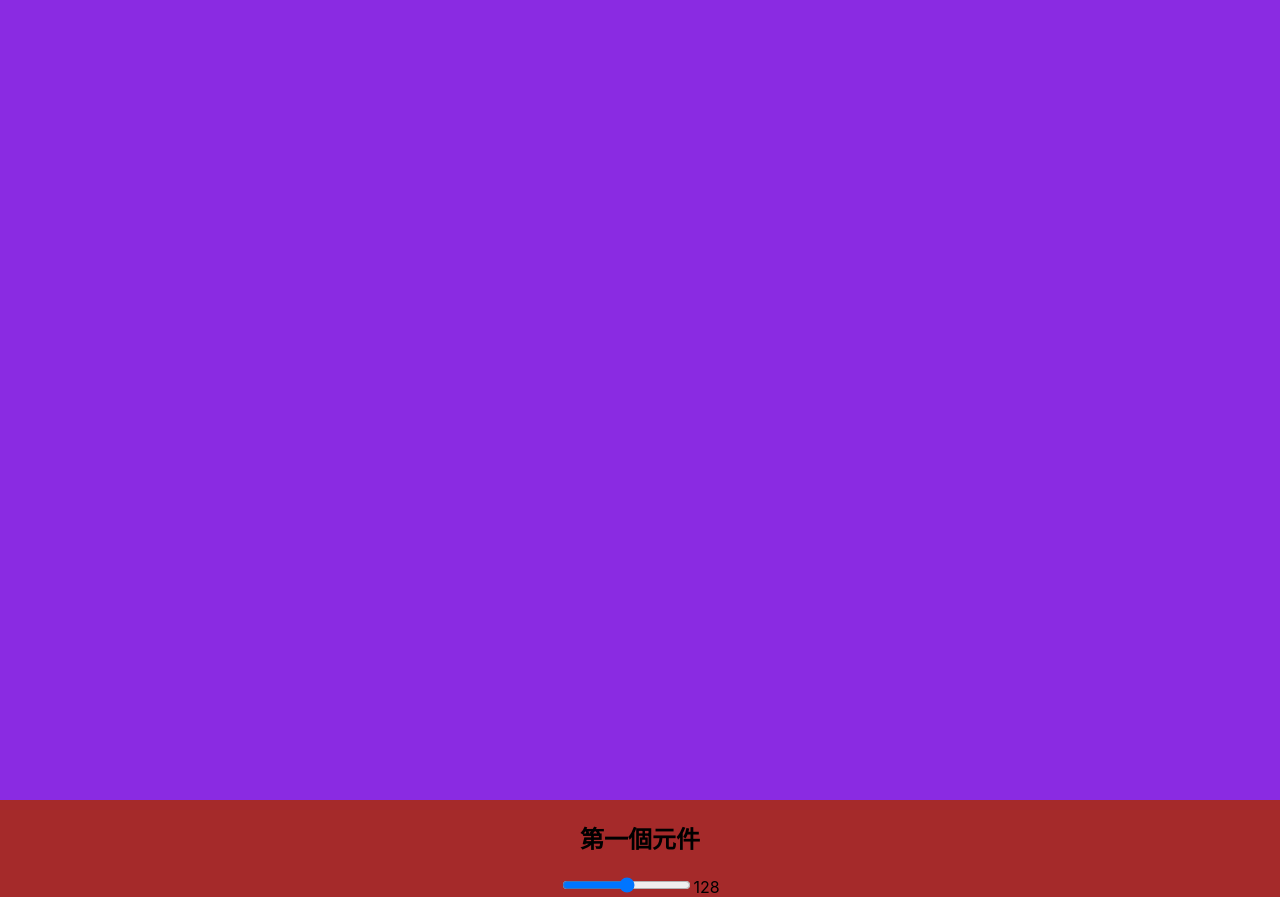
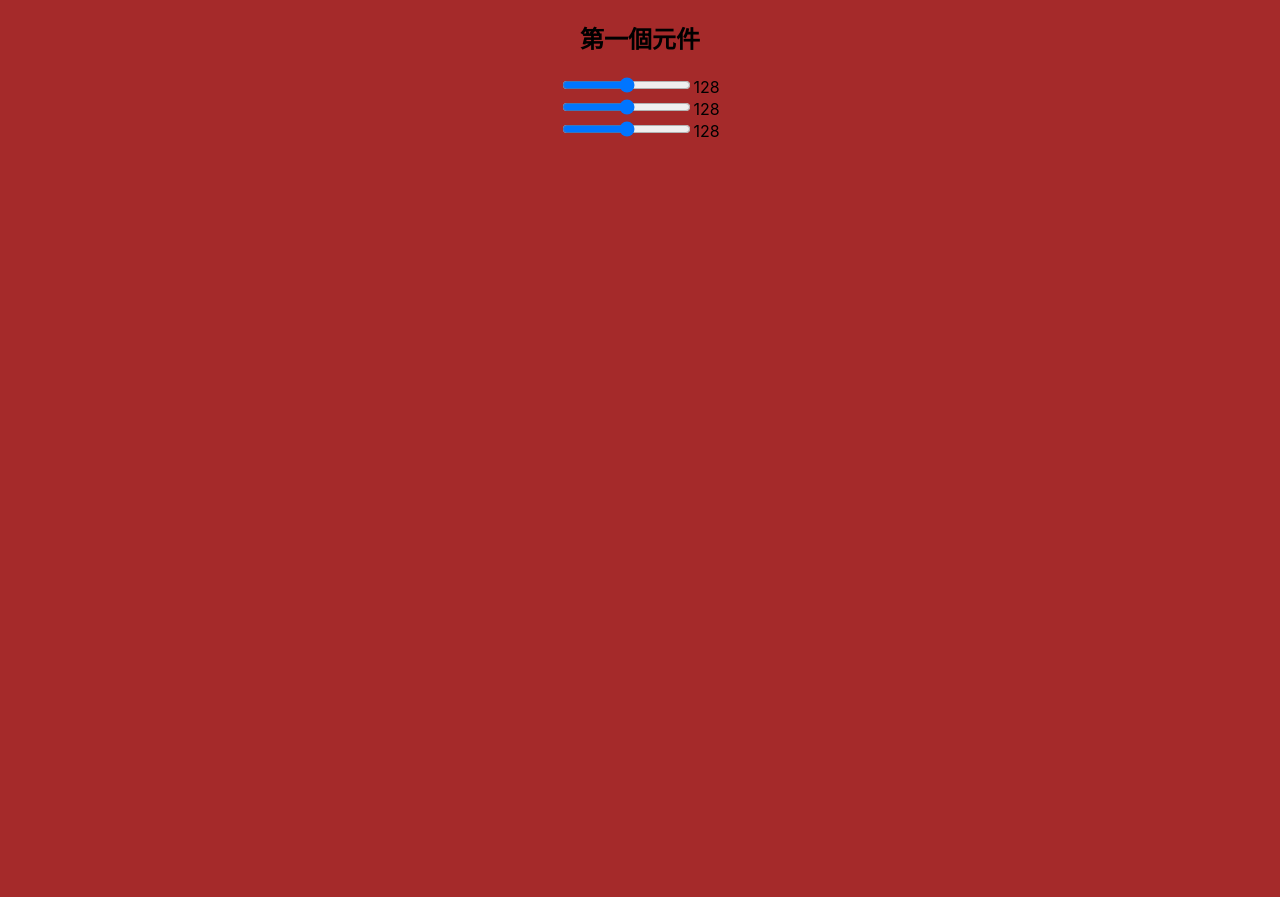
Before and after one commit to chendh/my-react-app, a React (Create React App) app: page / in a window 1280 px wide. After the commit the page ends 800 px from the top, so only its background shows below. Built offline with nearby package versions, Linux system fonts and the light colour scheme.

Commit message:
修改MySlider

```diff
--- a/src/App.css
+++ b/src/App.css
@@ -15,7 +15,7 @@
 
 .App-header {
   background-color:blueviolet;
-  min-height: 100vh;
+  min-height: 50vh;
   display: flex;
   flex-direction: column;
   align-items: center;
--- a/src/App.js
+++ b/src/App.js
@@ -5,8 +5,12 @@ import MySlider from "./MySlider";
 function App() {
   return (
     <div className="App">
-      <header className="App-header">
-        {/* <img src={logo} className="App-logo" alt="logo" />
+      <h2>第一個元件</h2>
+      <MySlider />
+      <MySlider />
+      <MySlider />
+      {/* <header className="App-header"> */}
+      {/* <img src={logo} className="App-logo" alt="logo" />
         <h1>Hello React! 2024.5.1</h1>
         <a
           className="App-link"
@@ -17,11 +21,7 @@ function App() {
           Learn React
         </a> */}
 
-      </header>
-      <section>
-        <h2>第一個元件</h2>
-        <MySlider />
-      </section>
+      {/* </header> */}
     </div>
   );
 }
```
